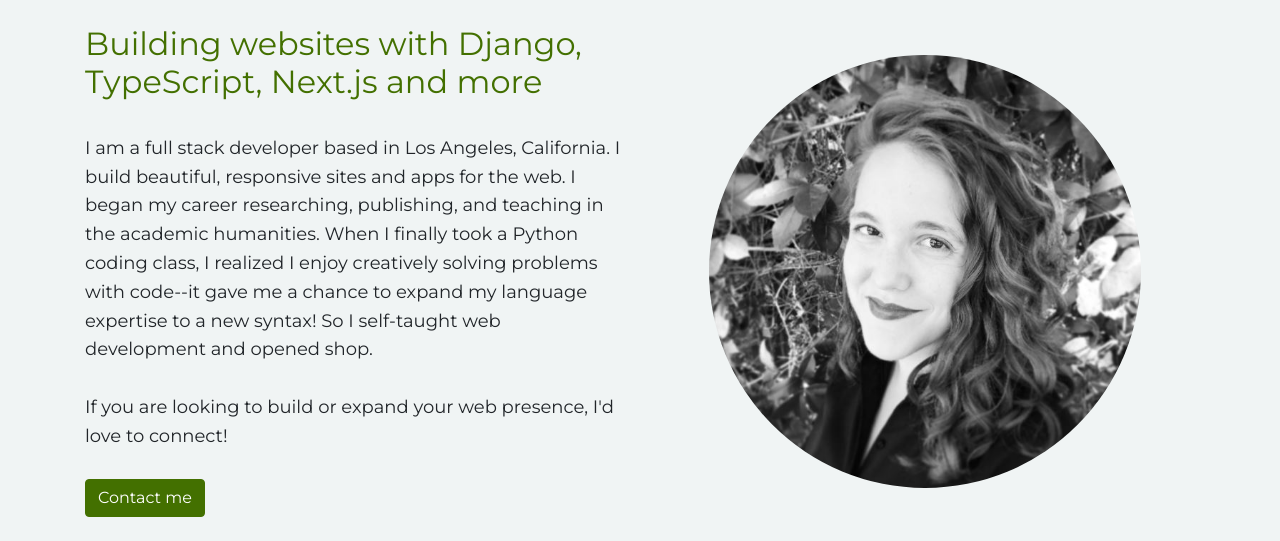
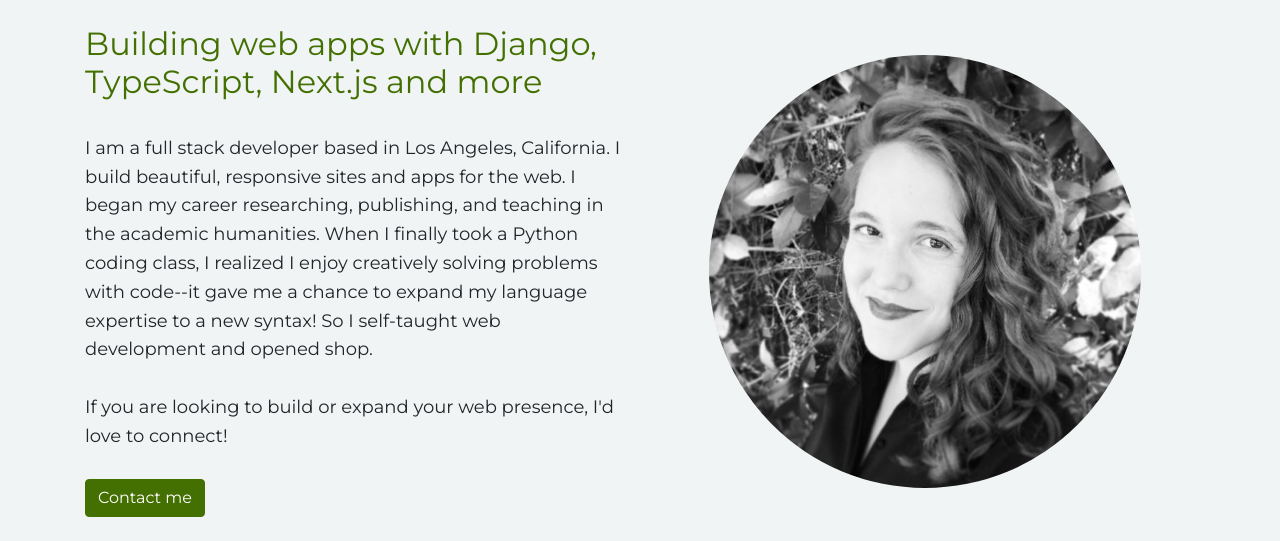
Before and after one commit to k-cardon/final_portfolio, a Django app: page / in a window 1280 px wide. Shown: the part 914-1455 px from the top of the page. Run offline with Django 4.2, Linux system fonts and the light colour scheme; some libraries are stand-ins or nearby versions.

Commit message:
home page text edit

```diff
--- a/pages/templates/pages/home.html
+++ b/pages/templates/pages/home.html
@@ -22,7 +22,7 @@
     <div class="row">
       <div class="col-12 col-lg-6">
         <br>
-        <h2 class="display-5">Building websites with Django, TypeScript, Next.js and more</h2><br>
+        <h2 class="display-5">Building web apps with Django, TypeScript, Next.js and more</h2><br>
         <p id="bio">I am a full stack developer based in Los Angeles, California. I build beautiful, responsive
           sites and apps for the web. I began my career researching, publishing, and teaching in the academic humanities.
           When I finally took a Python coding class, I realized I enjoy creatively solving problems with code--it gave me
```
